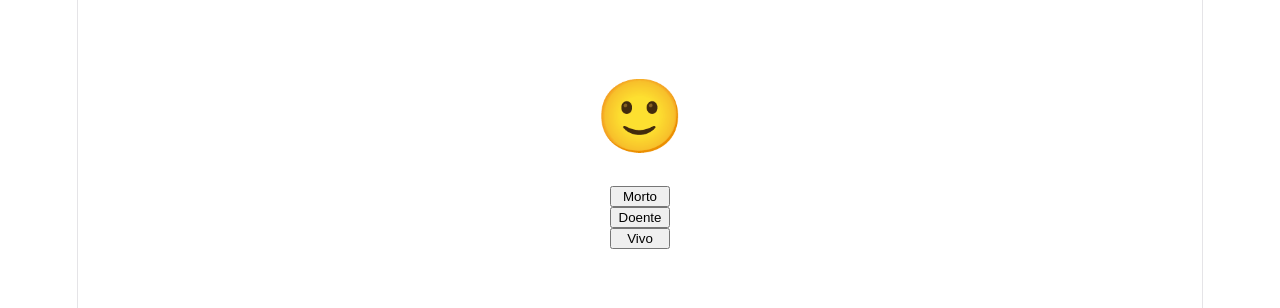
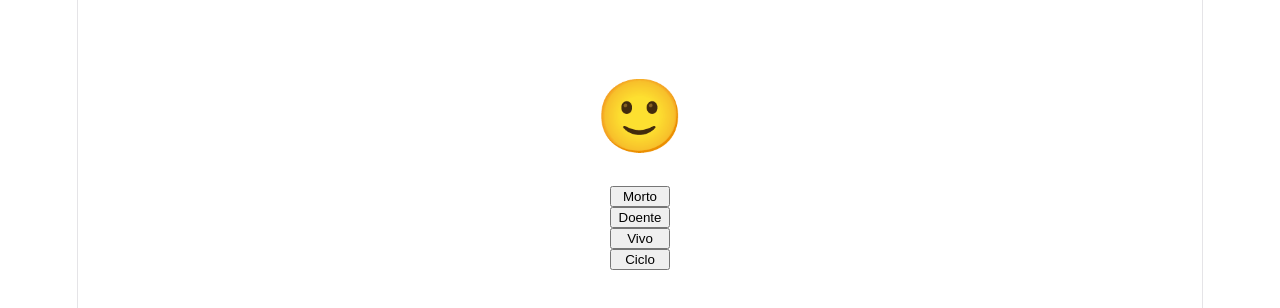
Before and after one commit to ufjf-dcc207/ufjf-dcc207-2026-3-a-atv06-lucassvd, a React (Vite) app: page / in a window 1280 px wide. Shown: the top 308 px of the page. Built offline with nearby package versions, Linux system fonts and the light colour scheme.

Commit message:
adicionar ciclo

```diff
--- a/src/Emoji.tsx
+++ b/src/Emoji.tsx
@@ -24,13 +24,32 @@ export default function Emoji() {
         console.log("toDead()!");
         setSituacao("dead");
     }
+
+    function toNext() {
+        switch (situacao) {
+            case "happy":
+                setSituacao("sick");
+                break;
+            case "sick":
+                setSituacao("dead");
+                break;
+            case "dead":
+                setSituacao("happy");
+                break;
+            default:
+                setSituacao("happy");
+                break;
+        }
+    }
+
     return (
         <div className="emoji">
-            <div className="situacao">{EMOJIS.get(situacao) || "☠"}</div>
+            <div className="situacao">{EMOJIS.get(situacao) || "😐"}</div>
             <div className="acoes">
                 <button onClick={toDead}>Morto</button>
                 <button onClick={toSick}>Doente</button>
                 <button onClick={toHappy}>Vivo</button>
+                <button onClick={toNext}>Ciclo</button>
             </div>
         </div>
     );
```
